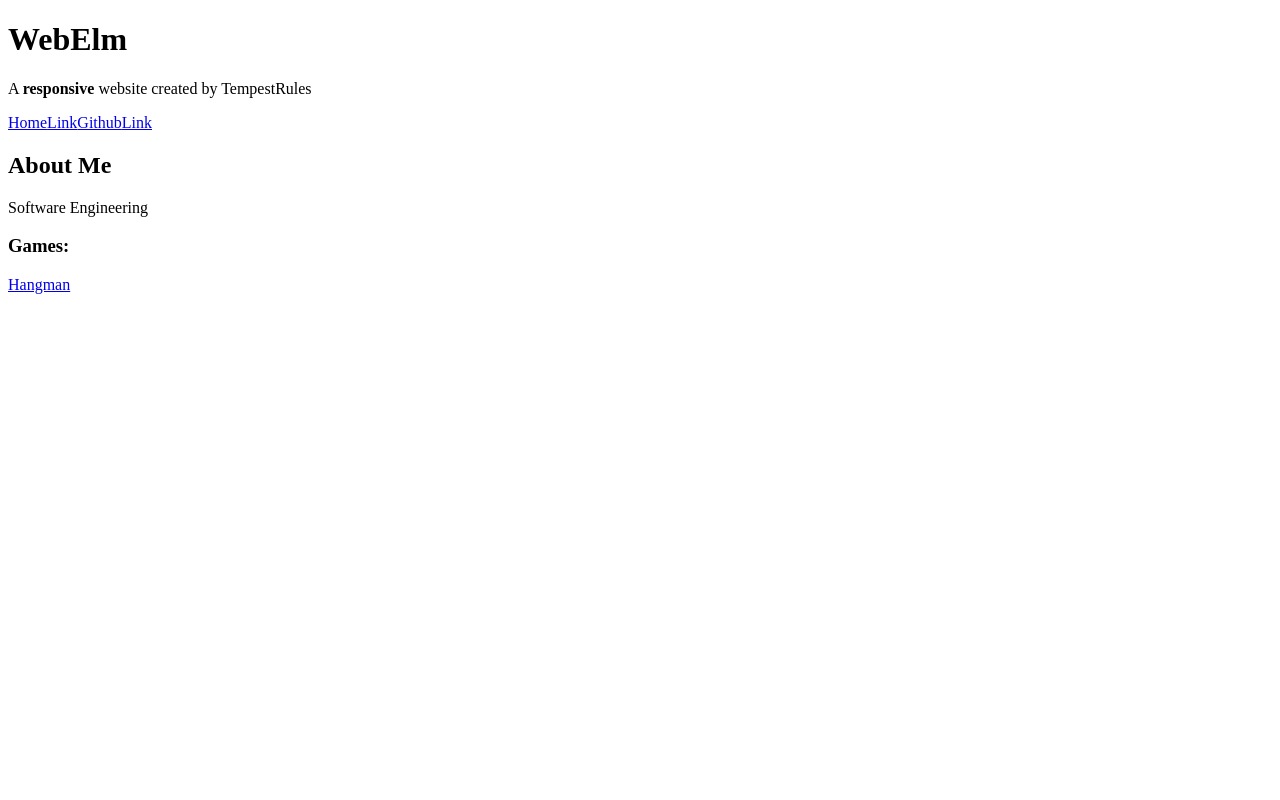
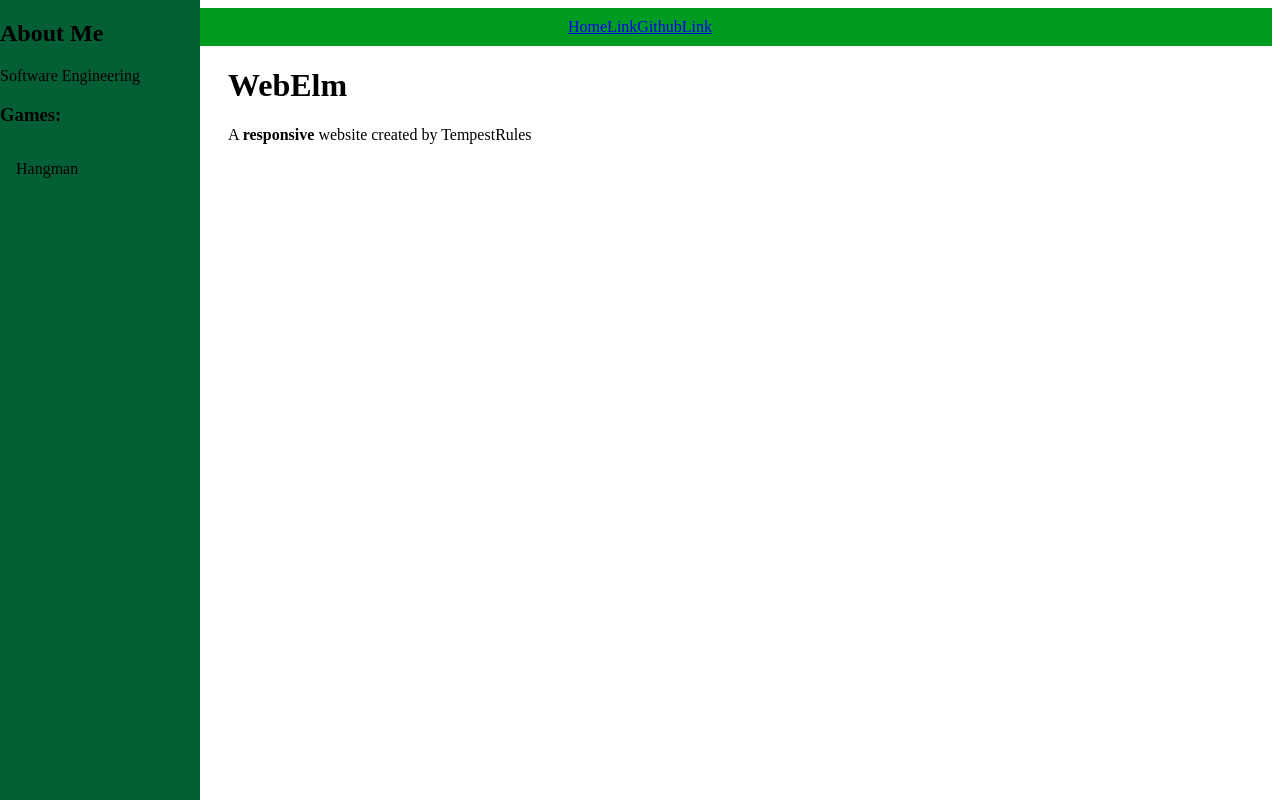
Before and after one commit to TempestRules/Brainstorm, an Angular app in the folder Website/WebElm/: page /home in a window 1280 px wide. Built offline with nearby package versions, Linux system fonts and the light colour scheme.

Commit message:
Styling
Playing a bit with css.

```diff
--- a/Website/WebElm/src/app/home/home.component.css
+++ b/Website/WebElm/src/app/home/home.component.css
@@ -0,0 +1,45 @@
+* {
+    box-sizing: border-box;
+  }
+
+body {
+    margin: 0;
+    font-family: Arial, Helvetica, sans-serif;
+  }
+
+.sidenav {
+    height: 100%;
+    width: 200px;
+    position: fixed;
+    z-index: 1;
+    top: 0;
+    left: 0;
+    background-color: rgb(5, 95, 53);
+    overflow-x: hidden;
+  }
+
+/* Side navigation links */
+.sidenav a {
+    color: rgb(0, 0, 0);
+    padding: 16px;
+    text-decoration: none;
+    display: block;
+  }
+
+  /* Change color on hover */
+  .sidenav a:hover {
+    background-color: #ddd;
+    color: black;
+  }
+
+  /* Style the content */
+.header {
+    margin-left: 200px;
+    padding-left: 20px;
+  }
+
+.navbar {
+  background-color: #009c22;
+  padding: 10px;
+  text-align: center;
+}
--- a/Website/WebElm/src/app/home/home.component.html
+++ b/Website/WebElm/src/app/home/home.component.html
@@ -1,9 +1,3 @@
-<!--The big box in the top-->
-<div class="header">
-    <h1>WebElm</h1>
-    <p>A <b>responsive</b> website created by TempestRules</p>
-  </div>
-
 <!--The navigation bar with links.-->
 <div class="navbar">
   <a href="#" class="active">Home</a>
@@ -12,9 +6,14 @@
   <a href="#" class="right">Link</a>
 </div>
 
+<!--The big box in the top-->
+<div class="header">
+    <h1>WebElm</h1>
+    <p>A <b>responsive</b> website created by TempestRules</p>
+  </div>
+
 <!--Row with information and links-->
-  <div class="row">
-    <div class="side">
+  <div class="sidenav">
     <h2>About Me</h2>
     <p>Software Engineering</p>
     <h3>Games:</h3>
```
Lines whose indentation alone changed are shown as unchanged.
